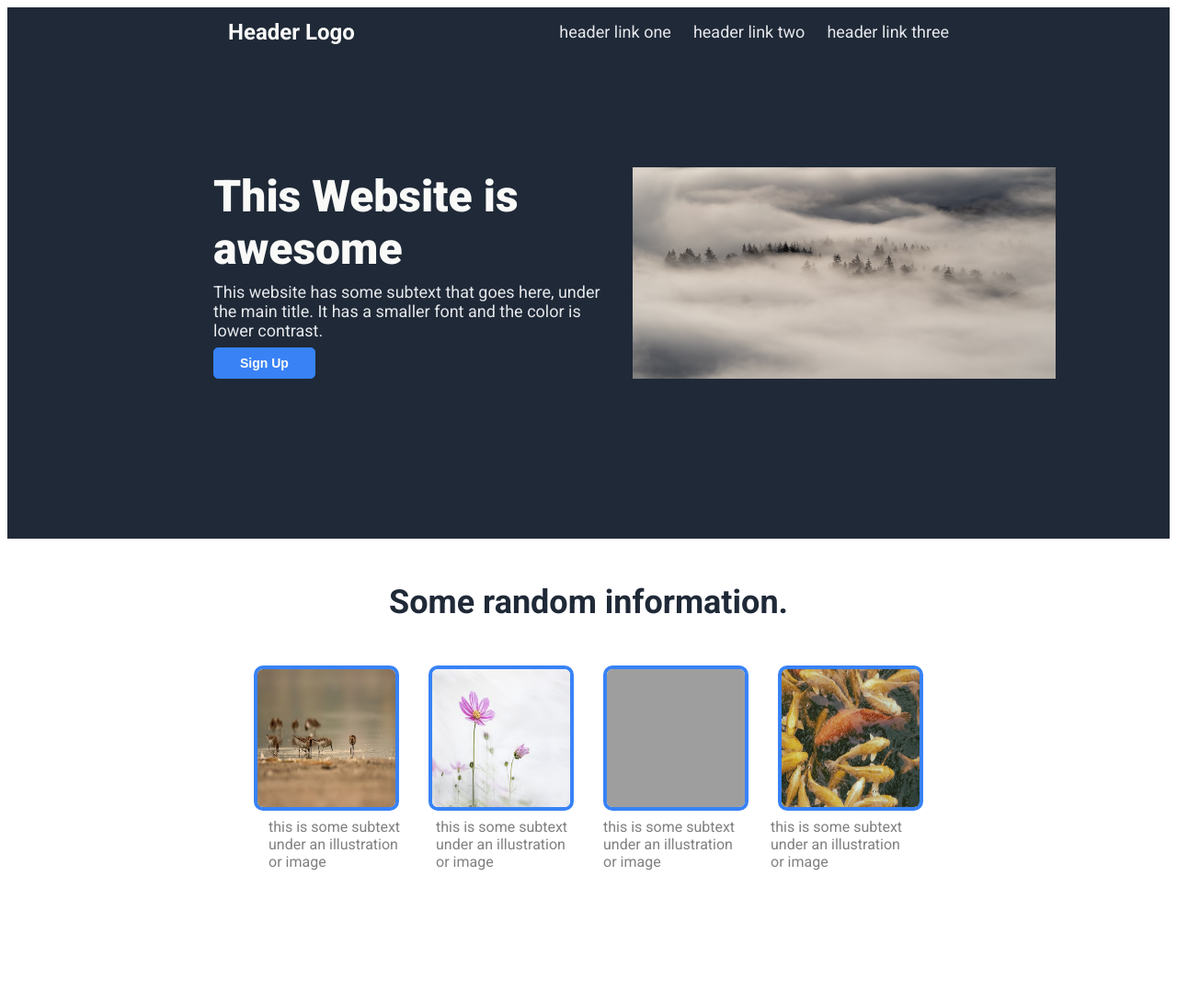
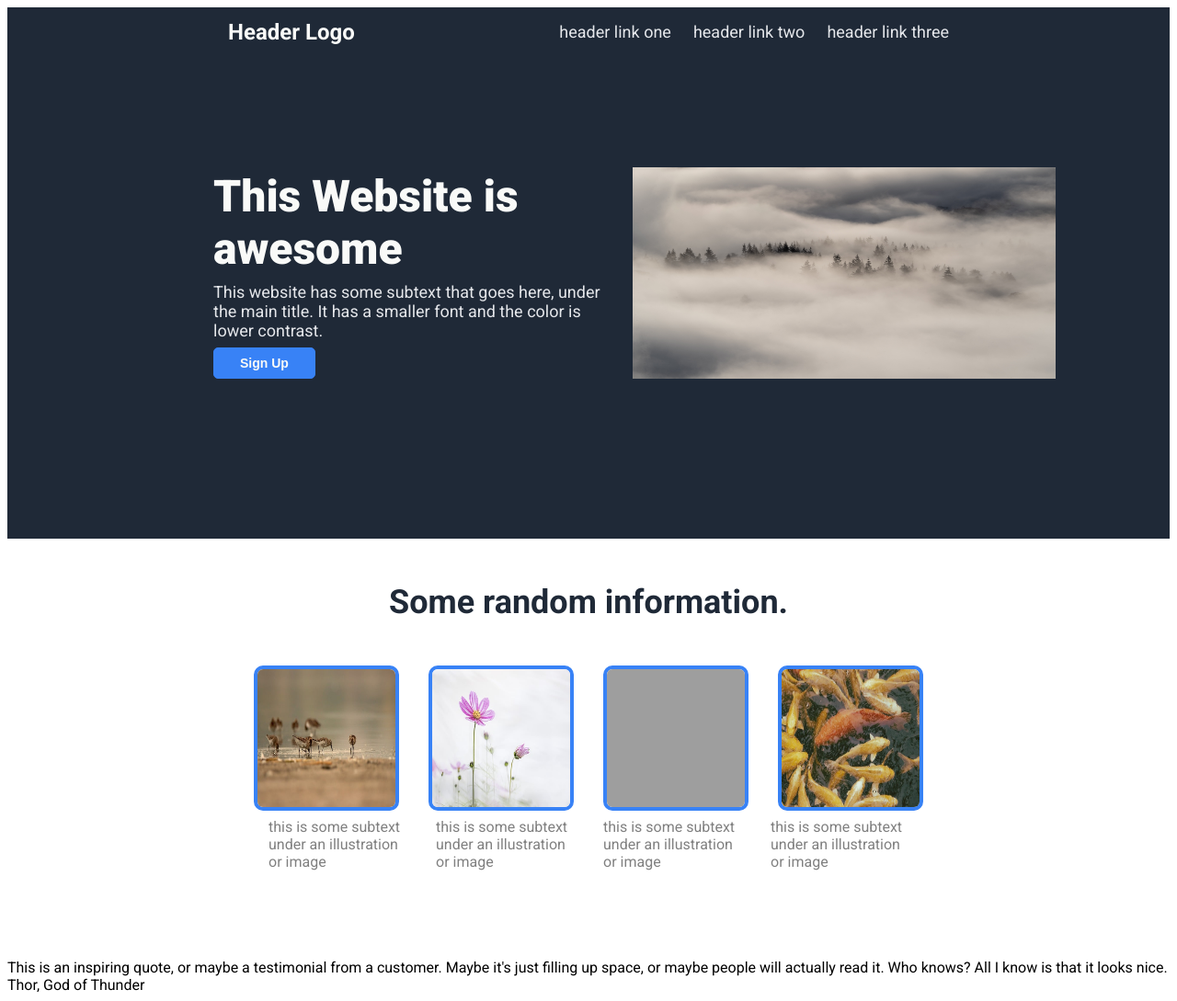
Before and after one commit to Theoretical888/Landing_Page_Project, a plain HTML site: page index.html in a window 1280 px wide. Shown: the whole page at 92% size. Before the commit the page ends 1051 px from the top, so only its background shows below. Drawn offline with Linux system fonts and the light colour scheme; grey boxes are pictures that could not be loaded.

Commit message:
Add inspirational quote

```diff
--- a/index.html
+++ b/index.html
@@ -49,6 +49,13 @@
             <div class="text">this is some subtext under an illustration or image</div>
         </div>
     </div>
+    <div class="quote">
+        <div class="quote-text">This is an inspiring quote, or maybe a testimonial from a customer. Maybe it's
+            just filling up space, or maybe people will actually read it. Who knows? All I
+            know is that it looks nice.
+        </div>
+        <div class="name">Thor, God of Thunder</div>
+    </div>
 
 
 
```
